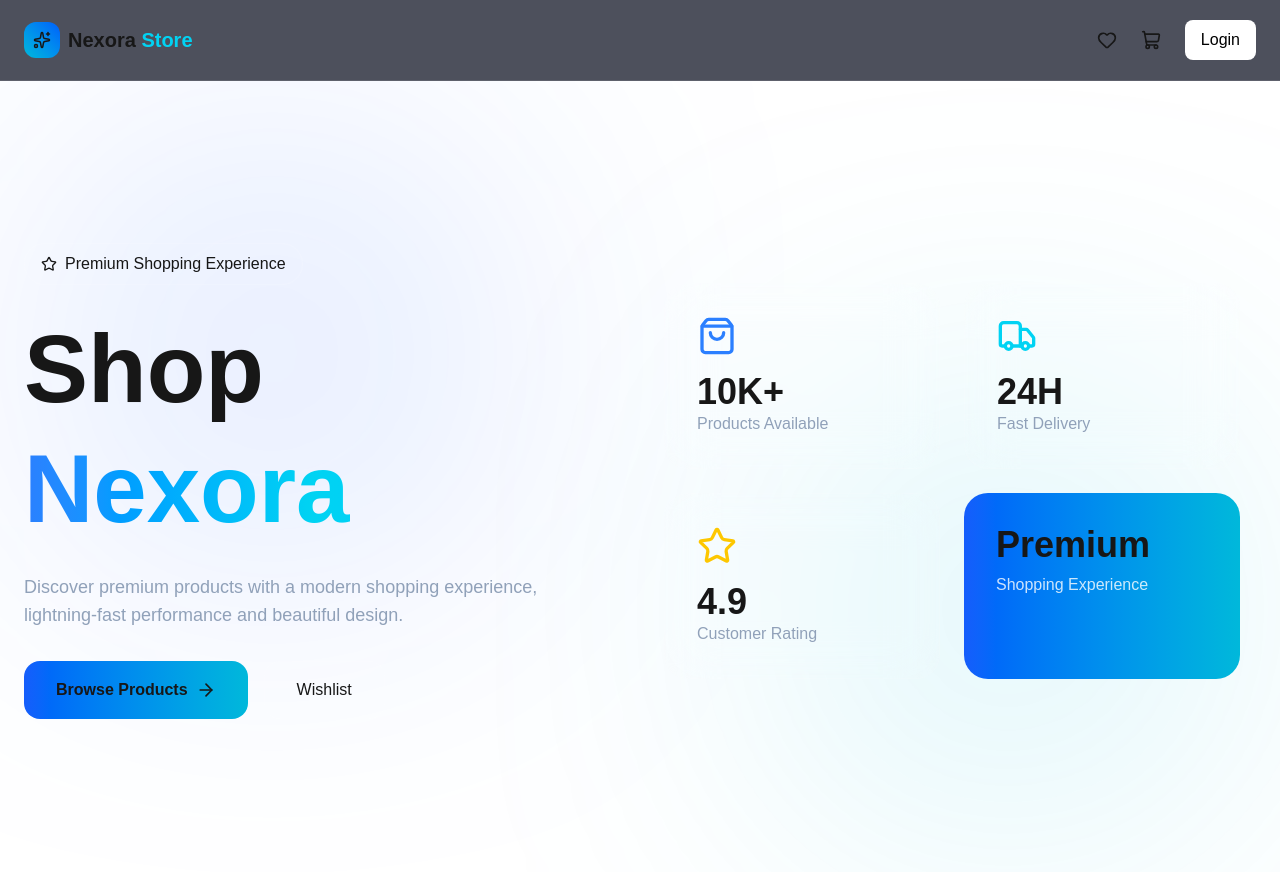
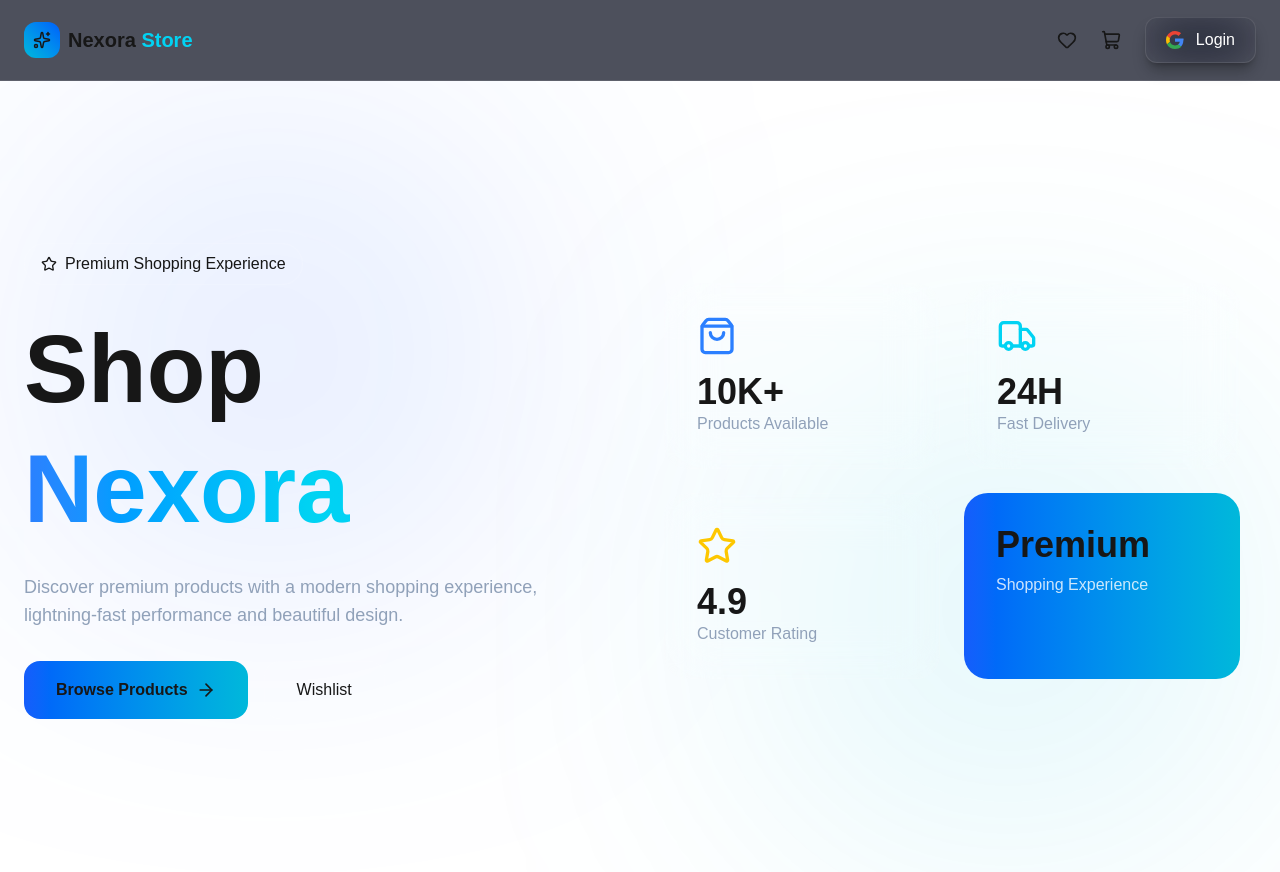
Before and after one commit to Omarashra5/ShopNexora, a Next.js app: page / in a window 1280 px wide. Shown: the top 872 px of the page. Built offline with nearby package versions, Linux system fonts and the light colour scheme; no server answers.

Commit message:
Improve UI: auth buttons, navbar, layout, and Nexora branding

```diff
--- a/app/components/Navbar.tsx
+++ b/app/components/Navbar.tsx
@@ -68,7 +68,20 @@ export default function Navbar() {
 
              <button
   onClick={() => signOut()}
-                className="bg-red-500 px-4 py-2 rounded-lg text-sm"
+  className="
+    px-5 py-2.5
+    rounded-xl
+    bg-white/5
+    border border-red-500/30
+    text-red-400
+    backdrop-blur-xl
+    hover:bg-red-500/10
+    hover:border-red-500/50
+    hover:scale-[1.03]
+    transition
+    shadow-lg
+    shadow-red-500/10
+  "
 >
   Logout
 </button>
@@ -76,9 +89,47 @@ export default function Navbar() {
           ) : (
                       <button
               onClick={() => signIn("google")}
-              className="px-4 py-2 rounded-lg bg-white text-black font-medium"
+              className="
+    flex items-center gap-3
+    px-5 py-2.5
+    rounded-xl
+    bg-white/5
+    border border-white/10
+    text-white
+    backdrop-blur-xl
+    hover:bg-white/10
+    hover:scale-[1.03]
+    transition
+    shadow-lg
+    shadow-black/30
+  "
             >
+              <svg
+                width="18"
+                height="18"
+                viewBox="0 0 48 48"
+              >
+                <path
+                  fill="#EA4335"
+                  d="M24 9.5c3.54 0 6.71 1.22 9.21 3.6l6.9-6.9C36.64 2.46 30.74 0 24 0 14.62 0 6.51 5.38 2.56 13.22l8.02 6.22C12.36 13.13 17.74 9.5 24 9.5z"
+                />
+                <path
+                  fill="#4285F4"
+                  d="M46.98 24.55c0-1.64-.15-3.21-.43-4.73H24v9h12.8c-.56 3-2.26 5.54-4.81 7.25l7.46 5.8c4.35-4.01 6.83-9.92 6.83-17.32z"
+                />
+                <path
+                  fill="#FBBC05"
+                  d="M10.58 28.44c-1.01-3-1.01-6.23 0-9.23l-8.02-6.22C.92 16.36 0 20.09 0 24s.92 7.64 2.56 11.01l8.02-6.57z"
+                />
+                <path
+                  fill="#34A853"
+                  d="M24 48c6.74 0 12.64-2.22 16.85-6.05l-7.46-5.8c-2.1 1.4-4.78 2.23-9.39 2.23-6.26 0-11.64-3.63-13.42-8.95l-8.02 6.57C6.51 42.62 14.62 48 24 48z"
+                />
+              </svg>
+
+              <span className="font-medium">
                 Login
+              </span>
             </button>
           )}
 
@@ -120,7 +171,20 @@ export default function Navbar() {
 
         <button
   onClick={() => signOut()}
-                className="bg-red-500 px-4 py-2 rounded-lg"
+  className="
+    px-5 py-2.5
+    rounded-xl
+    bg-white/5
+    border border-red-500/30
+    text-red-400
+    backdrop-blur-xl
+    hover:bg-red-500/10
+    hover:border-red-500/50
+    hover:scale-[1.03]
+    transition
+    shadow-lg
+    shadow-red-500/10
+  "
 >
   Logout
 </button>
@@ -128,9 +192,47 @@ export default function Navbar() {
           ) : (
             <button
               onClick={() => signIn("google")}
-              className="px-4 py-2 rounded-lg bg-white text-black"
+              className="
+    flex items-center gap-3
+    px-5 py-2.5
+    rounded-xl
+    bg-white/5
+    border border-white/10
+    text-white
+    backdrop-blur-xl
+    hover:bg-white/10
+    hover:scale-[1.03]
+    transition
+    shadow-lg
+    shadow-black/30
+  "
             >
-              Login with Google
+              <svg
+                width="18"
+                height="18"
+                viewBox="0 0 48 48"
+              >
+                <path
+                  fill="#EA4335"
+                  d="M24 9.5c3.54 0 6.71 1.22 9.21 3.6l6.9-6.9C36.64 2.46 30.74 0 24 0 14.62 0 6.51 5.38 2.56 13.22l8.02 6.22C12.36 13.13 17.74 9.5 24 9.5z"
+                />
+                <path
+                  fill="#4285F4"
+                  d="M46.98 24.55c0-1.64-.15-3.21-.43-4.73H24v9h12.8c-.56 3-2.26 5.54-4.81 7.25l7.46 5.8c4.35-4.01 6.83-9.92 6.83-17.32z"
+                />
+                <path
+                  fill="#FBBC05"
+                  d="M10.58 28.44c-1.01-3-1.01-6.23 0-9.23l-8.02-6.22C.92 16.36 0 20.09 0 24s.92 7.64 2.56 11.01l8.02-6.57z"
+                />
+                <path
+                  fill="#34A853"
+                  d="M24 48c6.74 0 12.64-2.22 16.85-6.05l-7.46-5.8c-2.1 1.4-4.78 2.23-9.39 2.23-6.26 0-11.64-3.63-13.42-8.95l-8.02 6.57C6.51 42.62 14.62 48 24 48z"
+                />
+              </svg>
+
+              <span className="font-medium">
+                Login
+              </span>
             </button>
           )}
 
--- /dev/null
+++ b/app/components/ThemeClient.tsx
@@ -0,0 +1,17 @@
+"use client";
+
+import { useEffect } from "react";
+import { useThemeStore } from "@/store/themeStore";
+
+export default function ThemeClient() {
+  const theme = useThemeStore((s) => s.theme);
+
+  useEffect(() => {
+    document.documentElement.classList.toggle(
+      "dark",
+      theme === "dark"
+    );
+  }, [theme]);
+
+  return null;
+}
--- a/app/layout.tsx
+++ b/app/layout.tsx
@@ -1,36 +1,41 @@
-"use client";
+import "./globals.css";
 
-import "./globals.css";
-import { useEffect } from "react";
-import { useThemeStore } from "@/store/themeStore";
 import Navbar from "./components/Navbar";
+import AuthProvider from "./components/providers/AuthProvider";
 import { Toaster } from "react-hot-toast";
-import AuthProvider from "./components/providers/AuthProvider";
+
+import ThemeClient from "./components/ThemeClient";
+
+export const metadata = {
+  title: "Nexora",
+  icons: {
+    icon: "/Nexora-removebg-preview.svg",
+  },
+};
 
 export default function RootLayout({
   children,
 }: {
   children: React.ReactNode;
 }) {
-  const theme = useThemeStore((s) => s.theme);
-
-  useEffect(() => {
-    document.documentElement.classList.toggle(
-      "dark",
-      theme === "dark"
-    );
-  }, [theme]);
-
   return (
     <html lang="en">
-      <body>
+      <body className="bg-slate-950 text-white">
+
         <AuthProvider>
+
+          <ThemeClient />
+
           <Navbar />
 
-          {children}
+          <main className="min-h-screen">
+            {children}
+          </main>
 
           <Toaster />
+
         </AuthProvider>
+
       </body>
     </html>
   );
```
Also changed, not shown: public/Nexora-removebg-preview.svg (added). Lines whose indentation alone changed are shown as unchanged.
